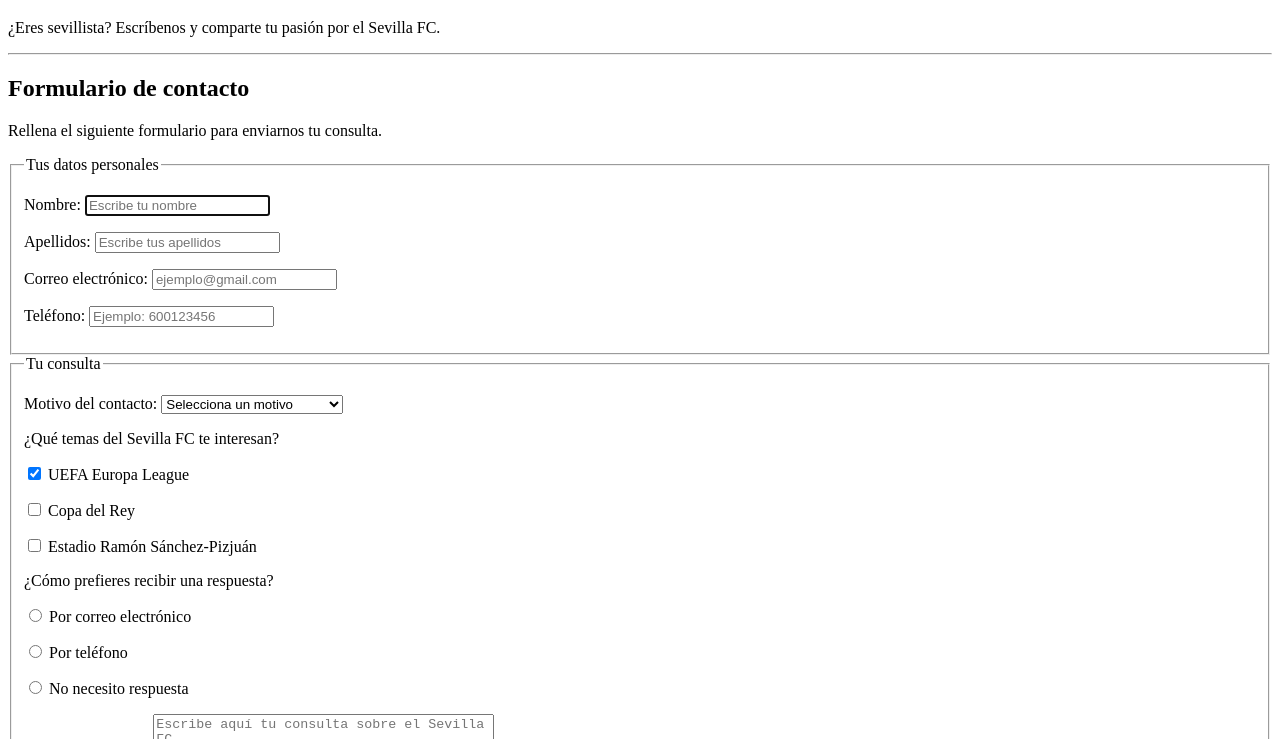
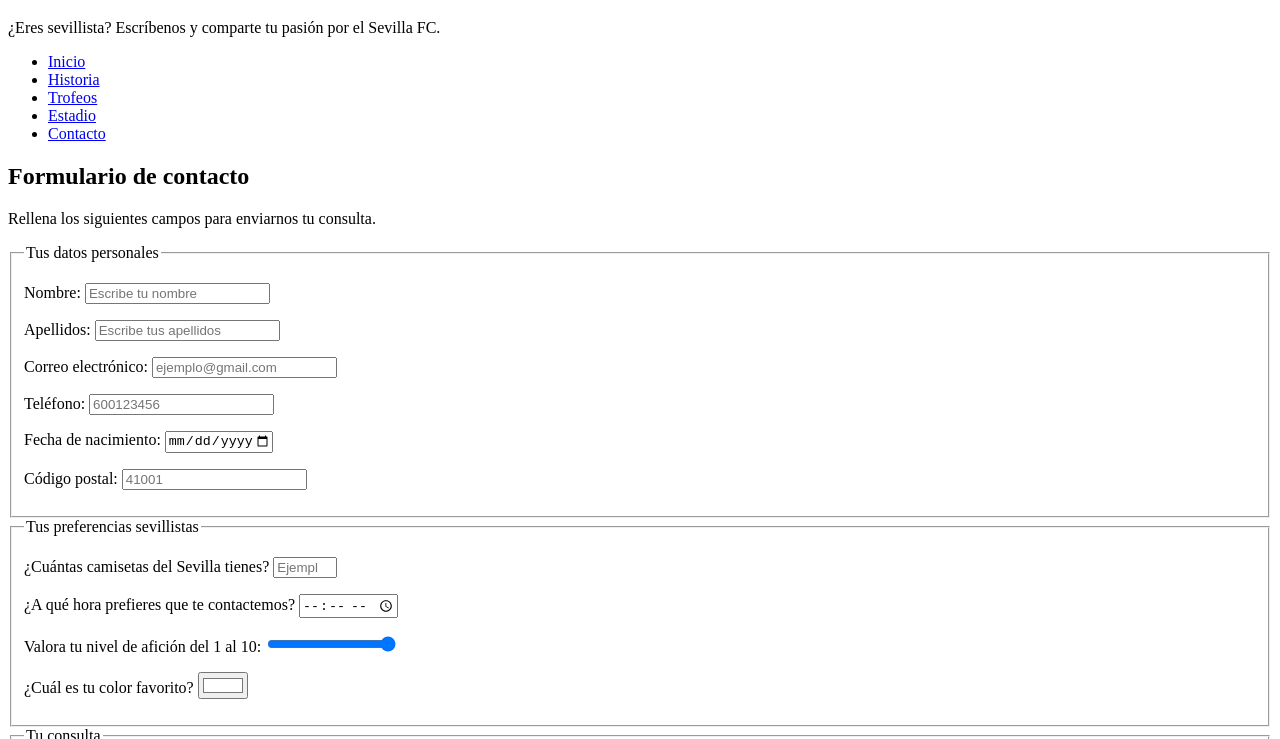
Before and after one commit to David89787/Proyecto-Integrador-LM-2026, a plain HTML site: page proyecto lenguaje de marcas/contacto.html in a window 1280 px wide. Shown: the part 61-800 px from the top of the page. Drawn offline with Linux system fonts and the light colour scheme.

Commit message:
feat: formulario con controles html5

```diff
--- a/proyecto lenguaje de marcas/contacto.html
+++ b/proyecto lenguaje de marcas/contacto.html
@@ -6,24 +6,38 @@
   <title>Contacto | Sevilla FC</title>
   <meta name="description" content="Contacta con nuestra web dedicada al Sevilla FC.">
   <meta name="keywords" content="Sevilla FC, contacto, aficionados, fútbol">
-  <meta name="author" content="David Buzón">
+  <meta name="author" content="david89787">
+  <link rel="stylesheet" href="css/estilos.css">
 </head>
+
 <body>
 
   <!-- Cabecera -->
-  <div>
+  <header>
     <h1>Contacta con nosotros</h1>
     <p>¿Eres sevillista? Escríbenos y comparte tu pasión por el Sevilla FC.</p>
-  </div>
 
-  <hr>
+    <!-- Menú de navegación -->
+    <nav>
+      <ul>
+        <li><a href="index.html">Inicio</a></li>
+        <li><a href="historia.html">Historia</a></li>
+        <li><a href="trofeos.html">Trofeos</a></li>
+        <li><a href="estadio.html">Estadio</a></li>
+        <li><a href="contacto.html">Contacto</a></li>
+      </ul>
+    </nav>
+  </header>
 
-  <!-- Formulario de contacto -->
-  <div>
+  <!-- Contenido principal -->
+  <main>
+
+    <section>
       <h2>Formulario de contacto</h2>
-    <p>Rellena el siguiente formulario para enviarnos tu consulta.</p>
+      <p>Rellena los siguientes campos para enviarnos tu consulta.</p>
 
       <form action="#" method="post">
+
         <fieldset>
           <legend>Tus datos personales</legend>
 
@@ -31,7 +45,7 @@
             <label for="nombre">Nombre:</label>
             <input type="text" id="nombre" name="nombre"
               placeholder="Escribe tu nombre"
-            maxlength="40" required autofocus>
+              maxlength="40" required>
           </p>
 
           <p>
@@ -50,10 +64,58 @@
           <p>
             <label for="telefono">Teléfono:</label>
             <input type="tel" id="telefono" name="telefono"
-            placeholder="Ejemplo: 600123456">
+              placeholder="600123456"
+              pattern="[0-9]{9}"
+              title="Introduce un teléfono español de 9 cifras."
+              required>
+          </p>
+
+          <p>
+            <label for="fecha">Fecha de nacimiento:</label>
+            <input type="date" id="fecha" name="fecha"
+              min="1900-01-01" max="2026-12-31" required>
+          </p>
+
+          <p>
+            <label for="codigo">Código postal:</label>
+            <input type="text" id="codigo" name="codigo"
+              placeholder="41001"
+              pattern="[0-9]{5}"
+              title="Introduce un código postal de 5 números."
+              required>
           </p>
 
         </fieldset>
+
+        <fieldset>
+          <legend>Tus preferencias sevillistas</legend>
+
+          <p>
+            <label for="camisetas">¿Cuántas camisetas del Sevilla tienes?</label>
+            <input type="number" id="camisetas" name="camisetas"
+              min="0" max="100" step="1"
+              placeholder="Ejemplo: 3" required>
+          </p>
+
+          <p>
+            <label for="hora">¿A qué hora prefieres que te contactemos?</label>
+            <input type="time" id="hora" name="hora"
+              min="09:00" max="21:00" step="900" required>
+          </p>
+
+          <p>
+            <label for="aficion">Valora tu nivel de afición del 1 al 10:</label>
+            <input type="range" id="aficion" name="aficion"
+              min="1" max="10" step="1" value="10">
+          </p>
+
+          <p>
+            <label for="color">¿Cuál es tu color favorito?</label>
+            <input type="color" id="color" name="color" value="#ffffff">
+          </p>
+
+        </fieldset>
+
         <fieldset>
           <legend>Tu consulta</legend>
 
@@ -68,40 +130,6 @@
             </select>
           </p>
 
-        <p>¿Qué temas del Sevilla FC te interesan?</p>
-
-        <p>
-          <input type="checkbox" id="europa" name="intereses" value="europa" checked>
-          <label for="europa">UEFA Europa League</label>
-        </p>
-
-        <p>
-          <input type="checkbox" id="copadelrey" name="intereses" value="copadelrey">
-          <label for="copadelrey">Copa del Rey</label>
-        </p>
-
-        <p>
-          <input type="checkbox" id="estadio" name="intereses" value="estadio">
-          <label for="estadio">Estadio Ramón Sánchez-Pizjuán</label>
-        </p>
-
-        <p>¿Cómo prefieres recibir una respuesta?</p>
-
-        <p>
-          <input type="radio" id="respuestaemail" name="respuesta" value="email" required>
-          <label for="respuestaemail">Por correo electrónico</label>
-        </p>
-
-        <p>
-          <input type="radio" id="respuestatelefono" name="respuesta" value="telefono">
-          <label for="respuestatelefono">Por teléfono</label>
-        </p>
-
-        <p>
-          <input type="radio" id="respuestano" name="respuesta" value="ninguna">
-          <label for="respuestano">No necesito respuesta</label>
-        </p>
-
           <p>
             <label for="mensaje">Escribe tu mensaje:</label>
             <textarea id="mensaje" name="mensaje"
@@ -110,22 +138,35 @@
               maxlength="500" required></textarea>
           </p>
 
+        </fieldset>
+
+        <fieldset>
+          <legend>Avance del formulario</legend>
+          <p>Progreso de ejemplo del formulario:</p>
+          <progress id="avance" value="75" max="100">75%</progress>
+          <p>75 % completado como ejemplo.</p>
+        </fieldset>
+
         <p>
-          <button type="submit" name="enviar" value="enviar">Enviar formulario</button>
-          <button type="reset" name="restablecer" value="restablecer">Borrar formulario</button>
+          <button type="submit" name="enviar" value="enviar">
+            Enviar formulario
+          </button>
+
+          <button type="reset">
+            Borrar formulario
+          </button>
         </p>
 
-      </fieldset>
       </form>
-  </div>
+    </section>
 
-  <hr>
+  </main>
 
   <!-- Pie de página -->
-  <div>
-    <p>&copy; 2026 David Buzón</p>
+  <footer>
+    <p id="firma-david89787">© 2026 david89787</p>
     <p>Proyecto de Lenguajes de Marcas, 1.º DAM.</p>
-  </div>
+  </footer>
 
 </body>
 </html>
```
Lines whose indentation alone changed are shown as unchanged.
